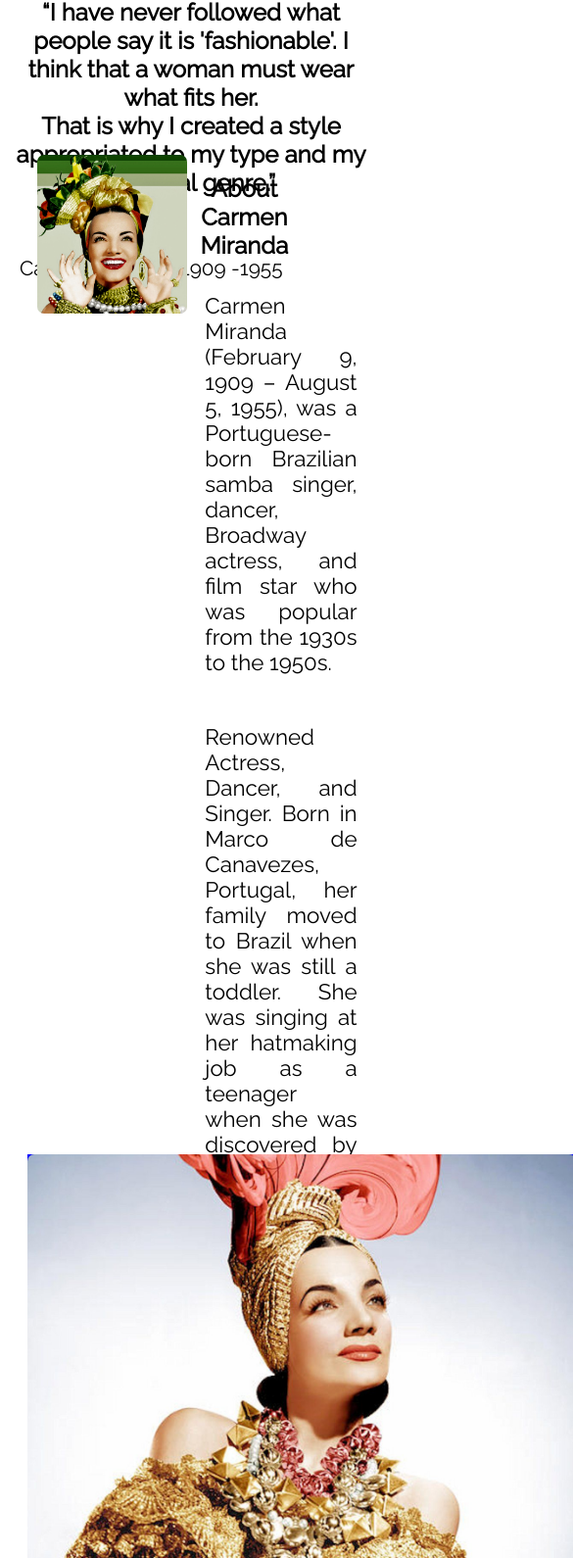
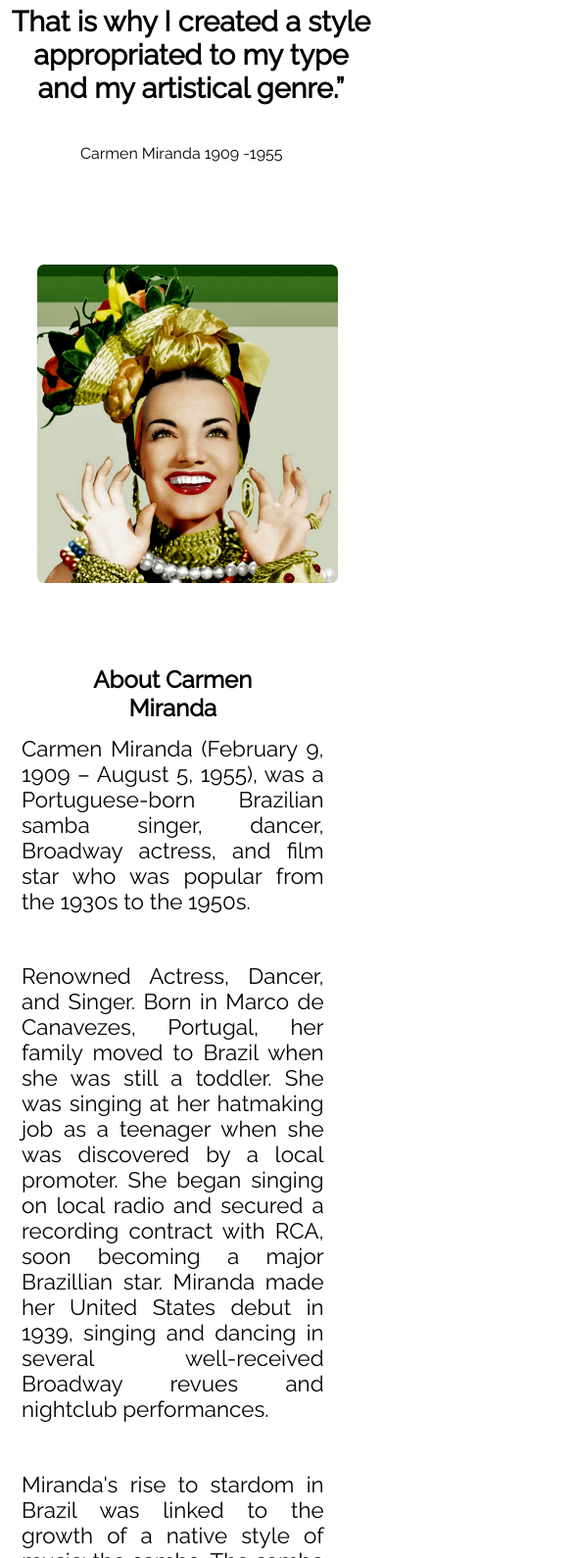
Before and after one commit to Acyony/tribute-page, a plain HTML site: page index.html in a window 390 px wide. Shown: the part 410-2000 px from the top of the page at 98% size, 585 px wide, since content can reach past the window. Drawn offline with Linux system fonts and the light colour scheme.

Commit message:
Mobile version

```diff
--- a/index.html
+++ b/index.html
@@ -22,7 +22,7 @@
             <p class="paragraph">Carmen Miranda 1909 -1955</p>
         </header>
         <main>
-            <section>
+
                 <div class="row">
                     <div class="img-header">
                         <img src="./brazil-music-carmen-miranda-2.jpg" alt="Carmen Miranda: a Brazilian Bombshell" />
@@ -63,6 +63,7 @@
 
                         <div class="counters">
                             <h3>Contents</h3>
+
                             <ol>
                                 <li class="section">
                                     <a href="https://en.wikipedia.org/wiki/Carmen_Miranda#Early_life"
@@ -86,6 +87,7 @@
                         </div>
                     </div>
                 </article>
+
                 <section class="tribute-class">
                     <div class="tribute-img">
                         <img src="./carmen-miranda-photo3.jpg" alt="Carmen Miranda: a Brazilian Bombshell" />
@@ -123,6 +125,7 @@
 
         <footer>
             <div class="line">
+
                 <a href="https://github.com/Acyony" target="_blank"><img src="./alcione.logo.png"
                         alt="Alcione Ribeiro Logo" /></a>
             </div>
--- a/style.css
+++ b/style.css
@@ -120,7 +120,6 @@ h3 {
   margin-left: 1.25em;
   height: 35rem;
   width: 35rem;
-  background-color: blue;
 }
 
 .tribute-img img {
@@ -228,3 +227,70 @@ footer img:hover {
   vertical-align: middle;
   width: 100%;
 }
+
+/* Mobile Landscape Screen Sizes */
+
+@media (max-width: 480px) {
+  main {
+    margin-bottom: 70rem;
+    width: 100%;
+  }
+
+  header {
+    width: 100%;
+    margin-top: -6rem;
+    margin-bottom: 13rem;
+  }
+
+  header h1 {
+    margin-bottom: -2rem;
+  }
+
+  .title-h2 {
+    font-size: 1.8rem;
+
+  }
+  .paragraph {
+    font-size: 1rem;
+    margin-top: -2rem;
+  }
+
+  .row {
+    display: block;
+    width: 90%;
+  }
+
+  .img-header {
+    position: relative;
+  }
+
+  .about h2 {
+    margin: 0 auto;
+  }
+
+
+  .row.text {
+    margin-bottom: 50rem;
+  }
+
+  .about,
+  .tribute-class {
+    width: 100%;
+  }
+
+  .tribute-img {
+    width: 85%;
+    margin-bottom: 4rem;
+  }
+
+  .image-overlay {
+    opacity: 1;
+  }
+
+  .image-title {
+    font-size: 1.5rem;
+    text-align: center;
+  }
+
+
+}
```
Also changed, not shown: 1 other file.
